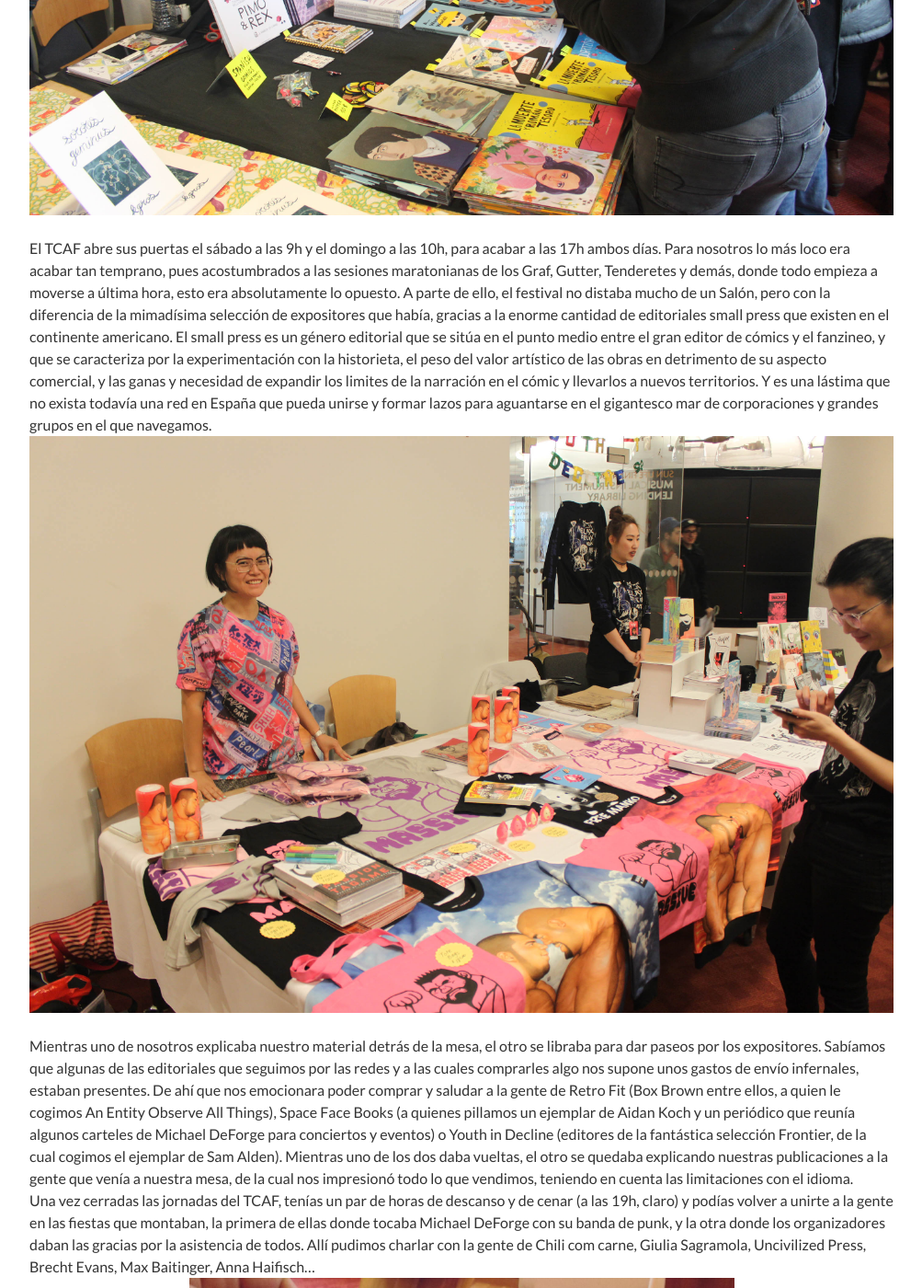
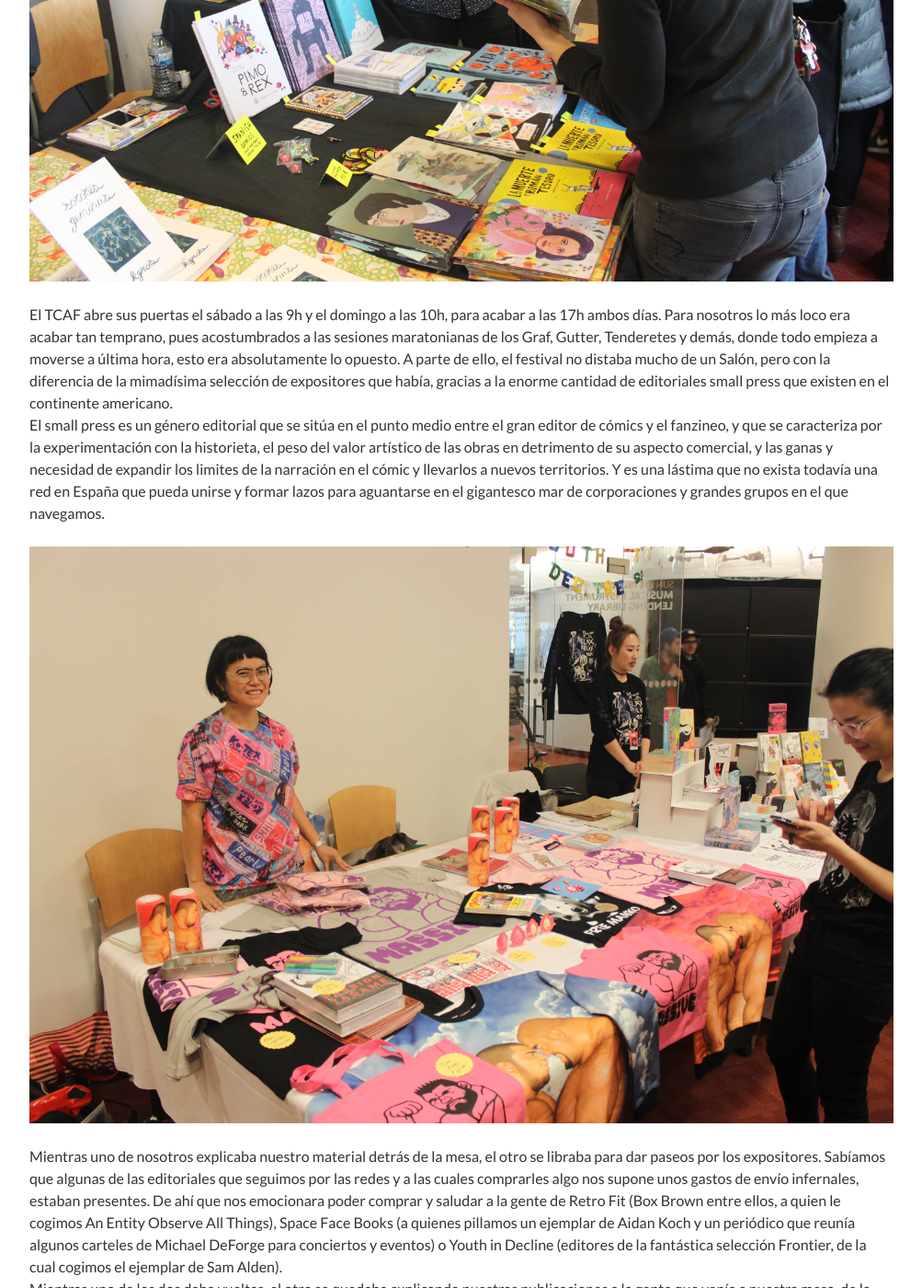
Before and after one commit to dehavillanded/dehavillanded.github.io, a Jekyll site: the page built from _novelties/2016-06-01-asi-fue-TCAF.md, in a window 1280 px wide and 1400 px high, scrolled down 1786 px. Shown: the whole window at 92% size, without its empty margins (138-1141 px from the left). Built offline with Jekyll 4.4.1, drawn with Linux system fonts in a browser that asks for light colours; some of the changed text lies outside the part shown.

Commit message:
correcciones Noticia TCAF

```diff
--- a/_novelties/2016-06-01-asi-fue-TCAF.md
+++ b/_novelties/2016-06-01-asi-fue-TCAF.md
@@ -8,29 +8,29 @@ excerpt_separator: <!-- read more -->
 ---
 
 Hace ya tres semanas que volvimos de Toronto, y ya hemos estado en la Feria del Libro de Madrid y preparando el viaje a Londres de la semana que viene, así que no hemos podido tocar suelo y volver a la realidad el suficiente tiempo como para que el viaje al TCAF se asiente en nuestro cerebro y se convierta en un hecho ordenado. Ahora mismo flotan las mil y una situaciones que vivimos caóticamente, junto a las millones de nuevas caras y amistades que allí hicimos.<br>
-Por eso mismo, este post nos servirá a la perfección para dar forma a esas vivencias y aclarar lo que fue nuestra visita al TCAF 2016.
+Por eso mismo, este post nos servirá a la perfección para dar forma a esas vivencias y aclarar lo que fue nuestra visita al TCAF 2016.<br>
 <br>
 ![El TCAF desde arriba]({{ sie.url }}/images/Noticias_Toronto2.JPG)
 <br>
-El TCAF ocupa tres plantas de la Toronto Public Library, un espacio gigantesco y muy abierto por el cual se despliegan los más de 300 participantes. Entrar en la biblioteca el viernes por la noche para conseguir tu acreditación y ver montar a todos los editores en ese espacio gigante, abierto, por el cual levantas la cabeza y ves los pisos superiores, impone. Así como ya con el festival en marcha y la gente merodeando entre stands, asomarse desde la tercera planta y ver la infinitud de personas y material que allí se dan cita… ¡una auténtica pasada!
+El TCAF ocupa tres plantas de la Toronto Public Library, un espacio gigantesco y muy abierto por el cual se despliegan los más de 300 participantes. Entrar en la biblioteca el viernes por la noche para conseguir tu acreditación y ver montar a todos los editores en ese espacio gigante, abierto, por el cual levantas la cabeza y ves los pisos superiores, impone. Así como ya con el festival en marcha y la gente merodeando entre stands, asomarse desde la tercera planta y ver la infinitud de personas y material que allí se dan cita… ¡una auténtica pasada!<br>
 <br>
-El montaje se realiza el viernes a última hora, tras el cual se hace una primera fiesta de bienvenida, donde conocimos personalmente a Jesse Jacobs, un chico mucho más joven de lo que creíamos. Aprovechamos para comentar proyectos, charlar sobre la próxima publicación de Safari Honeymoon y comentar nuevos trabajos en los que ahora mismo está enfrascado (¡y lo que está por venir del autor es impresionante!). Nos unimos más tarde a la gente de Rotopol Press, con quienes publicamos los volúmenes de Pimo & Rex de Thomas Wellmann, y nos confirmó que de momento se retrasaría un tiempo la salida del nuevo número.
+El montaje se realiza el viernes a última hora, tras el cual se hace una primera fiesta de bienvenida, donde conocimos personalmente a Jesse Jacobs, un chico mucho más joven de lo que creíamos. Aprovechamos para comentar proyectos, charlar sobre la próxima publicación de Safari Honeymoon y comentar nuevos trabajos en los que ahora mismo está enfrascado (¡y lo que está por venir del autor es impresionante!). Nos unimos más tarde a la gente de Rotopol Press, con quienes publicamos los volúmenes de Pimo & Rex de Thomas Wellmann, y nos confirmó que de momento se retrasaría un tiempo la salida del nuevo número.<br>
 <br>
 ![Nuestra mesa]({{ sie.url }}/images/Noticias_Toronto1.JPG)
 <br>
 El TCAF abre sus puertas el sábado a las 9h y el domingo a las 10h, para acabar a las 17h ambos días. Para nosotros lo más loco era acabar tan temprano, pues acostumbrados a las sesiones maratonianas de los Graf, Gutter, Tenderetes y demás, donde todo empieza a moverse a última hora, esto era absolutamente lo opuesto.
-A parte de ello, el festival no distaba mucho de un Salón, pero con la diferencia de la mimadísima selección de expositores que había, gracias a la enorme cantidad de editoriales small press que existen en el continente americano.
-El small press es un género editorial que se sitúa en el punto medio entre el gran editor de cómics y el fanzineo, y que se caracteriza por la experimentación con la historieta, el peso del valor artístico de las obras en detrimento de su aspecto comercial, y las ganas y necesidad de expandir los limites de la narración en el cómic y llevarlos a nuevos territorios. Y es una lástima que no exista todavía una red en España que pueda unirse y formar lazos para aguantarse en el gigantesco mar de corporaciones y grandes grupos en el que navegamos.
+A parte de ello, el festival no distaba mucho de un Salón, pero con la diferencia de la mimadísima selección de expositores que había, gracias a la enorme cantidad de editoriales small press que existen en el continente americano.<br>
+El small press es un género editorial que se sitúa en el punto medio entre el gran editor de cómics y el fanzineo, y que se caracteriza por la experimentación con la historieta, el peso del valor artístico de las obras en detrimento de su aspecto comercial, y las ganas y necesidad de expandir los limites de la narración en el cómic y llevarlos a nuevos territorios. Y es una lástima que no exista todavía una red en España que pueda unirse y formar lazos para aguantarse en el gigantesco mar de corporaciones y grandes grupos en el que navegamos.<br>
 <br>
 ![Cartel del ELCAF]({{ sie.url }}/images/Noticias_Toronto3.JPG)
 <br>
-Mientras uno de nosotros explicaba nuestro material detrás de la mesa, el otro se libraba para dar paseos por los expositores. Sabíamos que algunas de las editoriales que seguimos por las redes y a las cuales comprarles algo nos supone unos gastos de envío infernales, estaban presentes. De ahí que nos emocionara poder comprar y saludar a la gente de Retro Fit (Box Brown entre ellos, a quien le cogimos An Entity Observe All Things), Space Face Books (a quienes pillamos un ejemplar de Aidan Koch y un periódico que reunía algunos carteles de Michael DeForge para conciertos y eventos) o Youth in Decline (editores de la fantástica selección Frontier, de la cual cogimos el ejemplar de Sam Alden).
-Mientras uno de los dos daba vueltas, el otro se quedaba explicando nuestras publicaciones a la gente que venía a nuestra mesa, de la cual nos impresionó todo lo que vendimos, teniendo en cuenta las limitaciones con el idioma.
+Mientras uno de nosotros explicaba nuestro material detrás de la mesa, el otro se libraba para dar paseos por los expositores. Sabíamos que algunas de las editoriales que seguimos por las redes y a las cuales comprarles algo nos supone unos gastos de envío infernales, estaban presentes. De ahí que nos emocionara poder comprar y saludar a la gente de Retro Fit (Box Brown entre ellos, a quien le cogimos An Entity Observe All Things), Space Face Books (a quienes pillamos un ejemplar de Aidan Koch y un periódico que reunía algunos carteles de Michael DeForge para conciertos y eventos) o Youth in Decline (editores de la fantástica selección Frontier, de la cual cogimos el ejemplar de Sam Alden).<br>
+Mientras uno de los dos daba vueltas, el otro se quedaba explicando nuestras publicaciones a la gente que venía a nuestra mesa, de la cual nos impresionó todo lo que vendimos, teniendo en cuenta las limitaciones con el idioma.<br>
 <br>
-Una vez cerradas las jornadas del TCAF, tenías un par de horas de descanso y de cenar (a las 19h, claro) y podías volver a unirte a la gente en las fiestas que montaban, la primera de ellas donde tocaba Michael DeForge con su banda de punk, y la otra donde los organizadores daban las gracias por la asistencia de todos. Allí pudimos charlar con la gente de Chili com carne, Giulia Sagramola, Uncivilized Press, Brecht Evans, Max Baitinger, Anna Haifisch…
+Una vez cerradas las jornadas del TCAF, tenías un par de horas de descanso y de cenar (a las 19h, claro) y podías volver a unirte a la gente en las fiestas que montaban, la primera de ellas donde tocaba Michael DeForge con su banda de punk, y la otra donde los organizadores daban las gracias por la asistencia de todos. Allí pudimos charlar con la gente de Chili com carne, Giulia Sagramola, Uncivilized Press, Brecht Evans, Max Baitinger, Anna Haifisch…<br>
 <br>
 ![Cartel del ELCAF]({{ sie.url }}/images/Noticias_Toronto4.jpg)
 <br>
-Y entre toda esta gente, comentar la enorme satisfacción que es poder tomar algo con Annie Koyama, editora y fundadora de Koyama Press. Annie es una persona dulce, entregada a los cómics y a quien sólo le importa que estés feliz y cómodo donde sea. Es atenta, amable, pregunta por Fatbottoms (y dice que necesita venir a visitarla) y te conquista.
+Y entre toda esta gente, comentar la enorme satisfacción que es poder tomar algo con Annie Koyama, editora y fundadora de Koyama Press. Annie es una persona dulce, entregada a los cómics y a quien sólo le importa que estés feliz y cómodo donde sea. Es atenta, amable, pregunta por Fatbottoms (y dice que necesita venir a visitarla) y te conquista.<br>
 <br>
 Volver a Barcelona tras todo este subidón no es fácil. Jet lag unido a la preparación del Gutter Fest, que empezaba dos días más tarde, unido al cierre del cómic de Cristian Robles, Mameshiba… una locura. Pero lo que está claro es que volvimos con las pilas cargadas, como si empezaramos de nuevo todo el proyecto y con ganas de crear mucho más.
```
